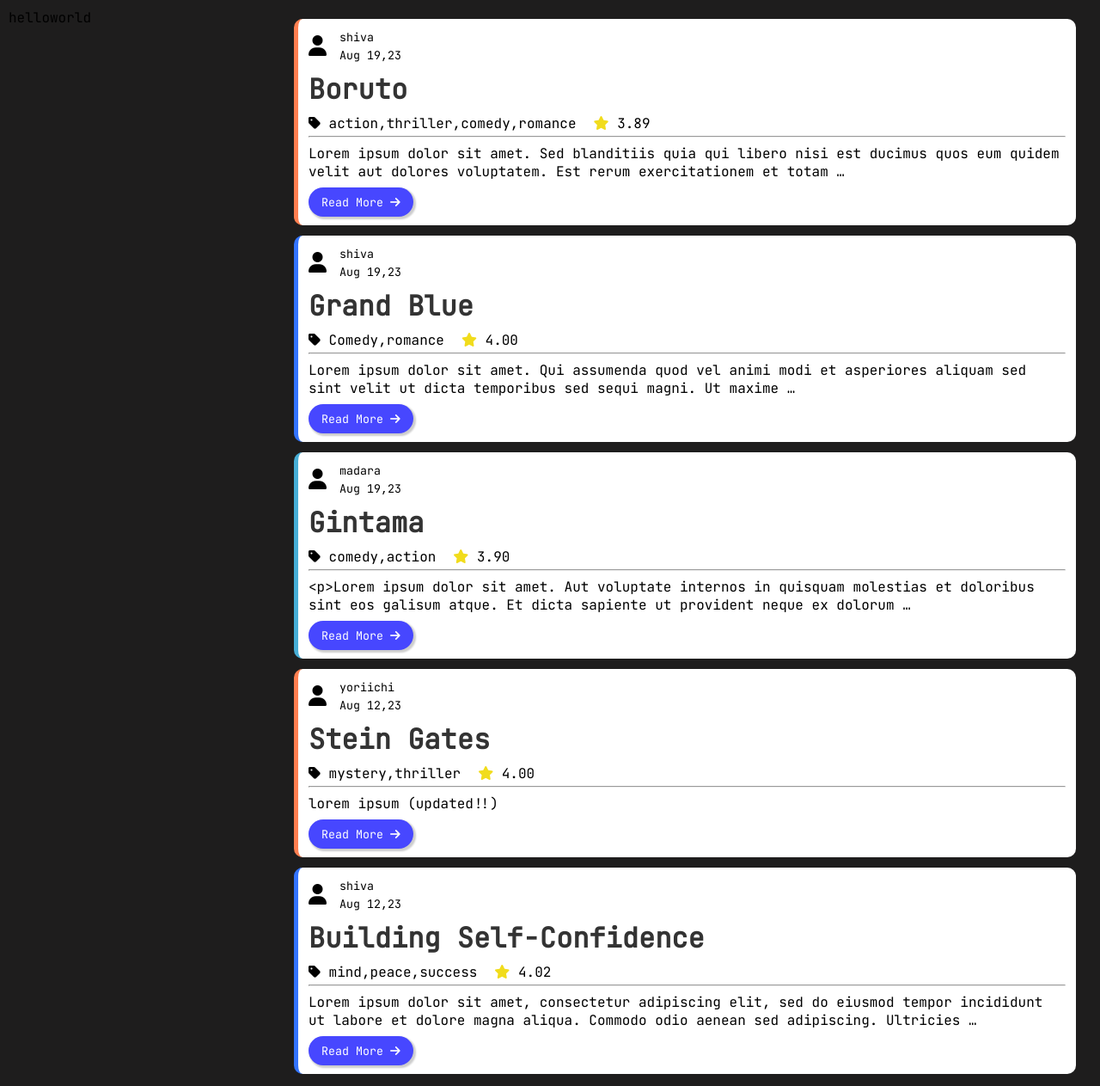
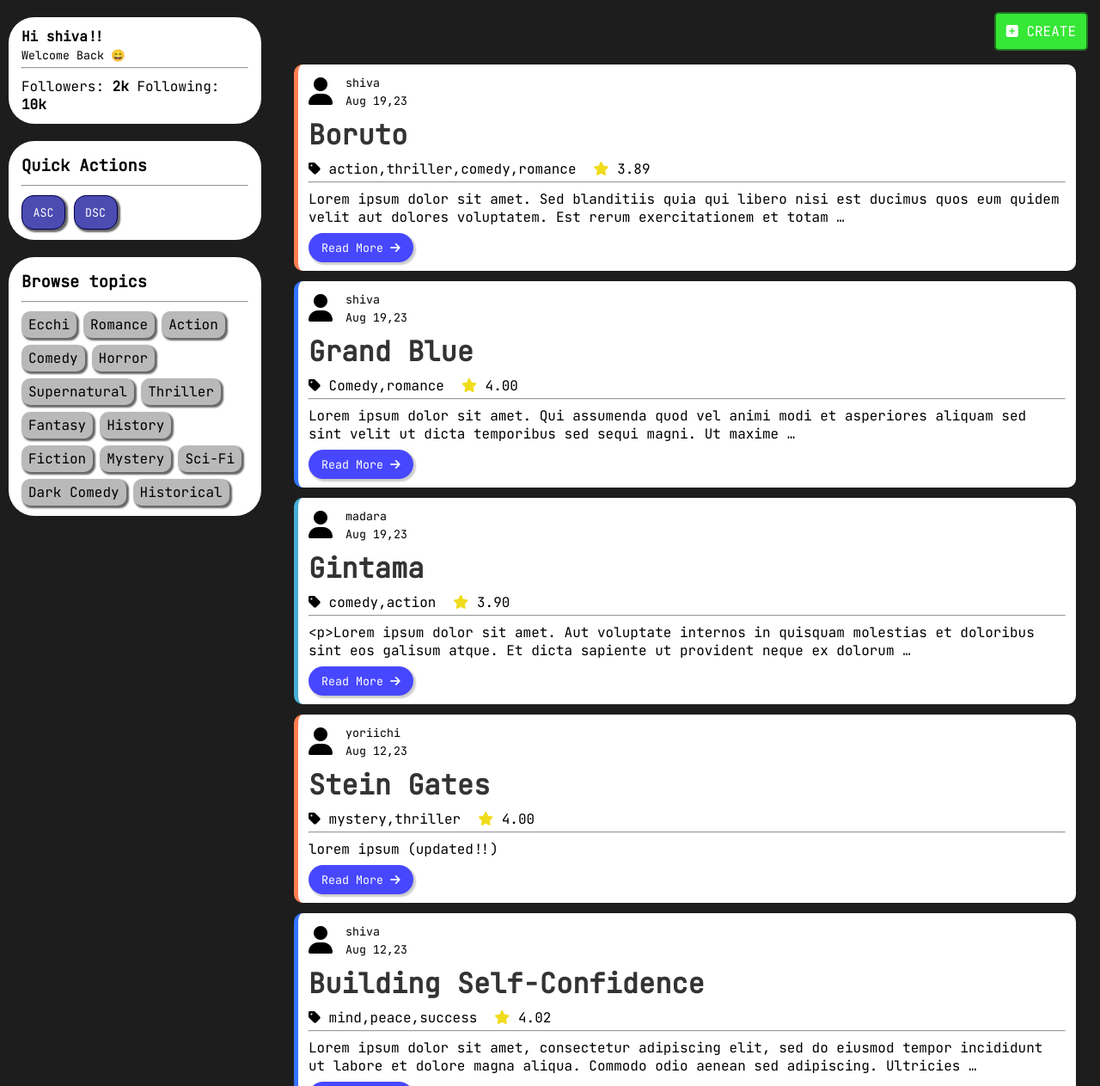
Before and after one commit to sudocodedev/DJ_CRUD, a Django app: page /posts/ in a window 1280 px wide. Shown: the part 142-1405 px from the top of the page at 86% size. Run offline with Django 4.2, Linux system fonts and the light colour scheme; a user stored in the database is signed in; data comes from the database, SQL or seed files in the repository; both versions use the stored data as it was after the commit.

Commit message:
designed login, sidebar page

```diff
--- a/post/templates/post/main.html
+++ b/post/templates/post/main.html
@@ -1,12 +1,18 @@
 {% load static %}
 
 <div class="main">
+
+    {% if request.user.is_authenticated %}
+    <div class="post-create">
+        <button type="submit"><a href="{% url 'create-post' %}"><i class="fa-solid fa-square-plus"></i> CREATE</a></button>
+    </div>
+    {% endif%}
+
     {% for post in posts %}
-
     <div class="card {% cycle 'color1' 'color2' 'color3' %}">
         <div class="author-info grid">
             <div class="image">
-                <i class="fa-solid fa-user fa-xl"></i>
+                <i class="fa-solid fa-user fa-2xl"></i>
             </div>
             <div class="info-container">
                 <div class="author"><small>{{ post.author }}</small></div>
--- a/post/templates/post/sidebar.html
+++ b/post/templates/post/sidebar.html
@@ -1,5 +1,39 @@
 {% load static %}
 
 <div class="sidebar">
-    helloworld
+    {% if request.user.is_authenticated %}
+    <div class="user-info sidebar-card">
+        <h4>Hi {{ request.user }}!!</h4>
+        <small>Welcome Back 😄</small>
+        <hr>
+        <span>Followers: <strong>2k</strong></span>
+        <span>Following: <strong>10k</strong></span>
+    </div>
+    {% endif %}
+    <div class="controls sidebar-card">
+        <h3>Quick Actions</h3>
+        <hr>
+        <button type="submit">ASC</button>
+        <button type="submit">DSC</button>
+    </div>
+    <div class="topics sidebar-card">
+        <h3>Browse topics</h3>
+        <hr>
+        <ul class="topics-list">
+            <li class="topic"><a href="">Ecchi</a></li>
+            <li class="topic"><a href="">Romance</a></li>
+            <li class="topic"><a href="">Action</a></li>
+            <li class="topic"><a href="">Comedy</a></li>
+            <li class="topic"><a href="">Horror</a></li>
+            <li class="topic"><a href="">Supernatural</a></li>
+            <li class="topic"><a href="">Thriller</a></li>
+            <li class="topic"><a href="">Fantasy</a></li>
+            <li class="topic"><a href="">History</a></li>
+            <li class="topic"><a href="">Fiction</a></li>
+            <li class="topic"><a href="">Mystery</a></li>
+            <li class="topic"><a href="">Sci-Fi</a></li>
+            <li class="topic"><a href="">Dark Comedy</a></li>
+            <li class="topic"><a href="">Historical</a></li>
+        </ul>
+    </div>
 </div>
--- a/static/css/style.css
+++ b/static/css/style.css
@@ -118,7 +118,65 @@
 .sidebar {
     grid-area: 2 / 1 / 6 / 2;
     padding:10px;
-    /* background-color: coral; */
+}
+
+.sidebar-card{
+    background-color: #fff;
+    padding:12px 15px;
+    border-radius: 30px;
+    margin-bottom: 20px;
+}
+
+.user-info{
+    margin-top: 10px;
+}
+
+.user-info hr,
+.user-info small,
+.user-info hr {
+    margin-top: 4px;
+    margin-bottom: 10px;
+    text-align: center;
+}
+
+.topics-list{
+    display: flex;
+    flex-direction: row;
+    flex-wrap: wrap;
+    gap: 8px;
+}
+
+.controls h3,
+.controls hr{
+    margin-top: 4px;
+    margin-bottom: 10px;
+}
+
+.topics h3,
+.topics hr{
+    margin-bottom: 10px;
+    margin-top: 4px;
+}
+
+.topic{
+    background-color: rgb(185, 185, 185);
+    border-radius: 10px;
+    padding: 5px 8px;
+    box-shadow: 2px 2px 2px 1px rgba(0, 0, 0, 0.6);
+}
+
+.topic a{
+    color: #000;
+}
+
+.controls button{
+    background-color: rgb(75, 75, 177);
+    padding: 10px 12.5px;
+    color: #fff;
+    outline: none;
+    border-radius: 14px;
+    border: 1px solid rgb(1, 1, 78);
+    box-shadow: 2px 2px 2px 1px rgba(0, 0, 0, 0.6);
 }
 
 /* main */
@@ -201,3 +259,23 @@ hr{
 .read-more a{
     color: var(--text-color2);
 }
+
+.post-create{
+    padding: 4px;
+    display: flex;
+    justify-content: flex-end;
+    align-items: center;
+    position: sticky;
+}
+
+.post-create button{
+    padding:10px 12px;
+    border-radius: 5px;
+    border: 2px solid rgb(32, 119, 32);
+    background-color: rgb(54, 231, 54);
+    font-size: 1rem;
+}
+
+.post-create button a{
+    color: #fff;
+}
```
Also changed, not shown: authentication/templates/authentication/authentication.html (+19 -11 lines), static/css/authentication.css (+57 -0 lines), db.sqlite3, static/img/logo.png (deleted).
